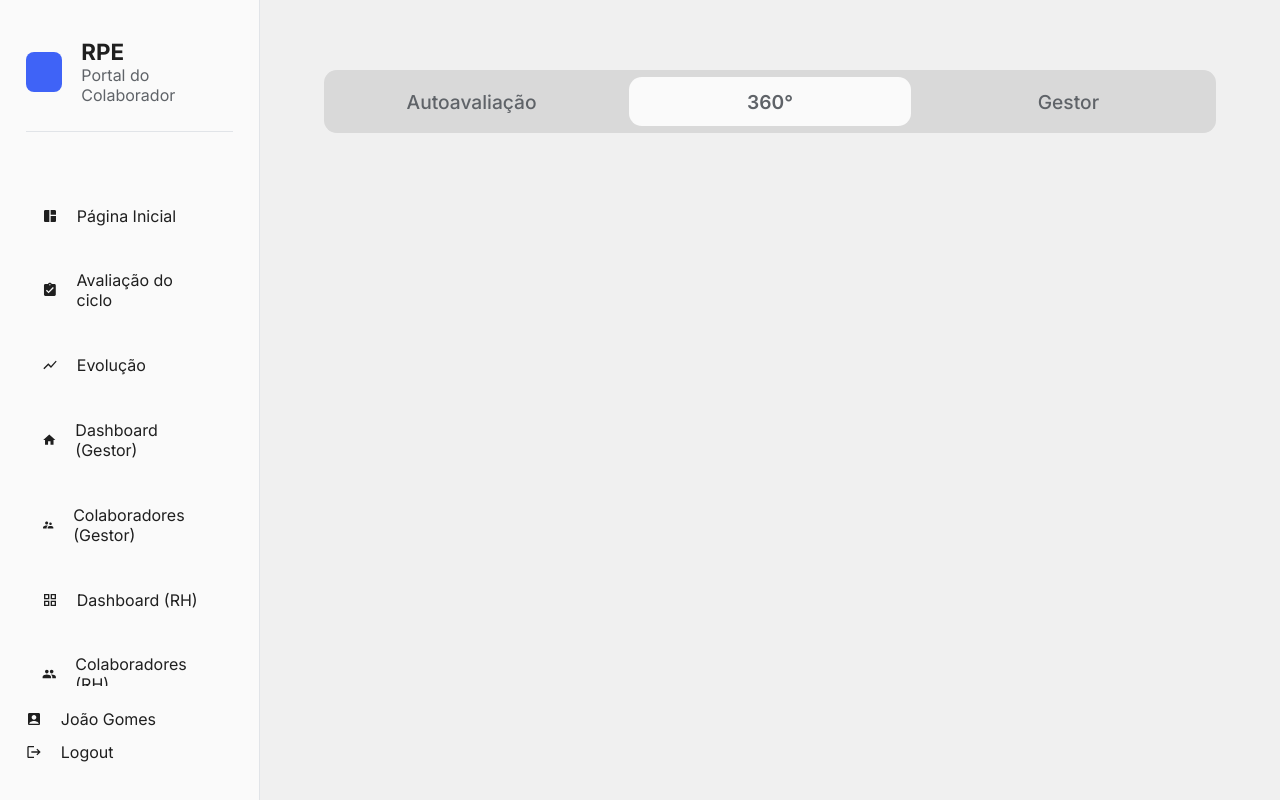
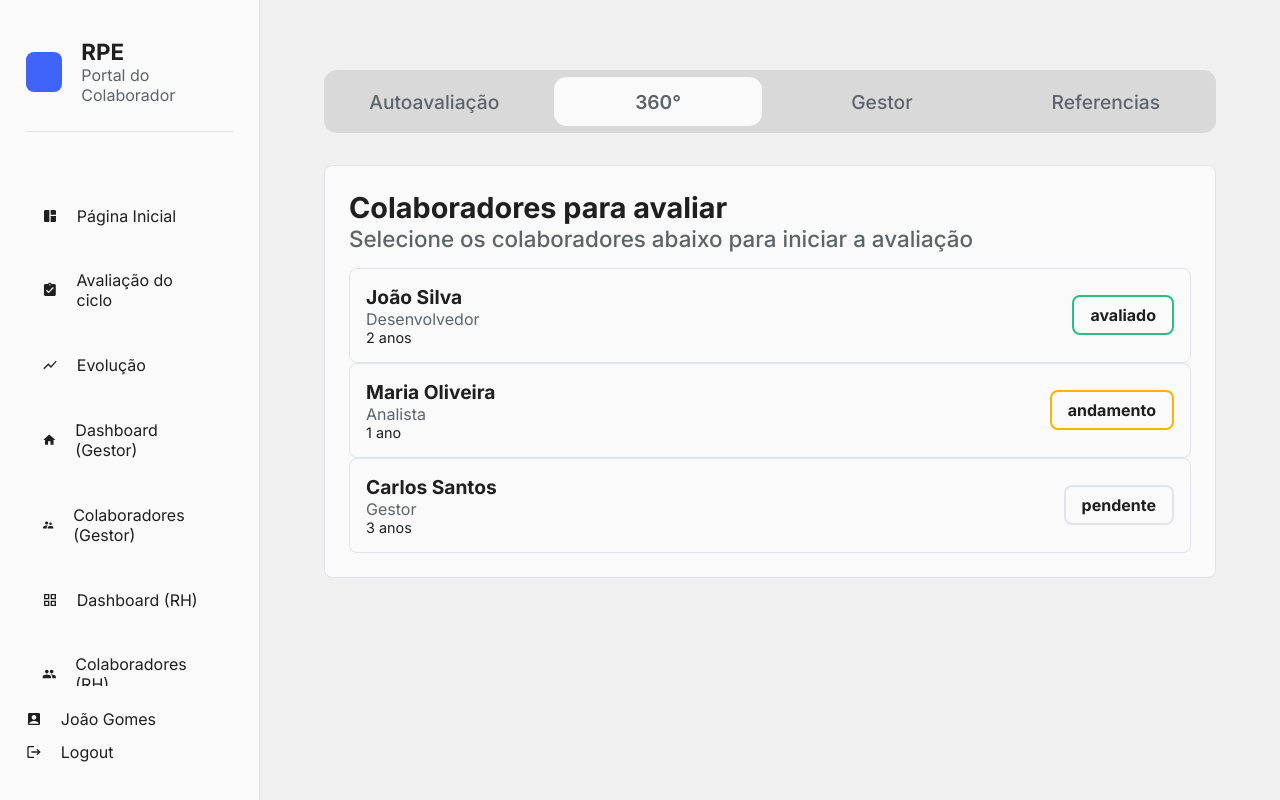
Before and after one commit to Baroes-da-APIzadinha/RPE-Frontend, a React (Vite) app: page /colaborador/evaluation in a window 1280 px wide. Both pictures are taken after a click on the button "360°". Built offline with nearby package versions, Linux system fonts and the light colour scheme.

Commit message:
feat: começando a avaliação 360 e criando os componentes TableBase e TableRowBox

```diff
--- /dev/null
+++ b/src/components/TableBase/index.tsx
@@ -0,0 +1,20 @@
+import React from "react";
+import * as S from "./styles.ts";
+
+export interface TableProps {
+  children: React.ReactNode;
+  title: String;
+  subtitle?: String;
+}
+
+export const TableBase: React.FC<TableProps> = ({
+  children,
+  title,
+  subtitle,
+}) => (
+  <S.StyledTableBase>
+    <S.StyledTableTitle>{title}</S.StyledTableTitle>
+    {subtitle && <S.StyledTableSubtitle>{subtitle}</S.StyledTableSubtitle>}
+    {children}
+  </S.StyledTableBase>
+);
--- /dev/null
+++ b/src/components/TableBase/styles.ts
@@ -0,0 +1,25 @@
+import styled from "styled-components";
+
+export const StyledTableBase = styled.div`
+  display: flex;
+  flex-direction: column;
+  gap: 0;
+  margin: 1.5rem 0;
+  padding: 1.5rem;
+  border-radius: 0.5rem;
+  border: 1px solid ${({ theme }) => theme.colors.border};
+  width: 100%;
+  background: ${({ theme }) => theme.colors.surface.default};
+`;
+
+export const StyledTableTitle = styled.div`
+  font-size: ${({ theme }) => theme.font.sizes.xlarge};
+  font-weight: ${({ theme }) => theme.font.bold};
+  color: ${({ theme }) => theme.colors.text.primary};
+`;
+export const StyledTableSubtitle = styled.div`
+  font-size: ${({ theme }) => theme.font.sizes.medium};
+  font-weight: ${({ theme }) => theme.font.medium};
+  color: ${({ theme }) => theme.colors.text.secondary};
+  margin-bottom: 1rem;
+`;
--- /dev/null
+++ b/src/components/TableRowBox/index.tsx
@@ -0,0 +1,31 @@
+import React from "react";
+import * as S from "./styles.ts";
+
+interface TableRowBoxProps {
+  name: string;
+  role: string;
+  workTime: string;
+  status: "avaliado" | "andamento" | "pendente";
+}
+
+const TableRowBox: React.FC<TableRowBoxProps> = ({
+  name,
+  role,
+  workTime,
+  status,
+}) => {
+  return (
+    <S.Container>
+      <S.InfoContainer>
+        <S.Name>{name}</S.Name>
+        <S.Role>{role}</S.Role>
+        <S.WorkTime>{workTime}</S.WorkTime>
+      </S.InfoContainer>
+      <S.StatusContainer $status={status}>
+        <S.Status>{status}</S.Status>
+      </S.StatusContainer>
+    </S.Container>
+  );
+};
+
+export default TableRowBox;
--- /dev/null
+++ b/src/components/TableRowBox/styles.ts
@@ -0,0 +1,55 @@
+import styled from 'styled-components';
+
+export const Container = styled.div`
+  display: flex;
+  justify-content: space-between;
+  align-items: center;
+  padding: 1rem;
+  border: 1px solid ${({ theme }) => theme.colors.border};
+  border-radius: 0.5rem;
+  background-color: ${({ theme }) => theme.colors.surface.default};
+  width: 100%;
+`;
+
+export const InfoContainer = styled.div`
+  display: flex;
+  flex-direction: column;
+  align-items: flex-start;
+`;
+
+export const Name = styled.span`
+  font-weight: bold;
+  font-size: 1.2rem;
+  color: ${({ theme }) => theme.colors.text.primary};
+`;
+
+export const Role = styled.span`
+  font-size: 1rem;
+  color: ${({ theme }) => theme.colors.text.secondary};
+`;
+
+export const WorkTime = styled.span`
+  font-size: 0.9rem;
+  color: ${({ theme }) => theme.colors.text.primary};
+`;
+
+export const StatusContainer = styled.div<{ $status: 'avaliado' | 'andamento' | 'pendente' }>`
+  border: 2px solid
+    ${({ $status, theme }) =>
+      $status === 'avaliado'
+        ? theme.colors.success.default
+        : $status === 'andamento'
+        ? theme.colors.warning
+        : theme.colors.border};
+  border-radius: 0.5rem;
+  padding: 0.5rem 1rem;
+  display: flex;
+  align-items: center;
+  justify-content: center;
+`;
+
+export const Status = styled.span`
+  font-size: 1rem;
+  font-weight: bold;
+  color: ${({ theme }) => theme.colors.text.primary};
+`;
--- /dev/null
+++ b/src/pages/colaborador/evaluation/360Evaluation/360Table.tsx
@@ -0,0 +1,27 @@
+import React from 'react';
+import {TableBase} from '../../../../components/TableBase';
+import TableRowBox from '../../../../components/TableRowBox';
+
+const mockData = [
+  { id: 1, name: 'João Silva', role: 'Desenvolvedor', workTime: '2 anos', status: 'avaliado' as 'avaliado' },
+  { id: 2, name: 'Maria Oliveira', role: 'Analista', workTime: '1 ano', status: 'andamento' as 'andamento' },
+  { id: 3, name: 'Carlos Santos', role: 'Gestor', workTime: '3 anos', status: 'pendente' as 'pendente' },
+];
+
+const Table360: React.FC = () => {
+  return (
+    <TableBase title='Colaboradores para avaliar' subtitle='Selecione os colaboradores abaixo para iniciar a avaliação'>
+      {mockData.map((colaborador) => (
+        <TableRowBox
+          key={colaborador.id}
+          name={colaborador.name}
+          role={colaborador.role}
+          workTime={colaborador.workTime}
+          status={colaborador.status}
+        />
+      ))}
+    </TableBase>
+  );
+};
+
+export default Table360;
--- a/src/pages/colaborador/evaluation/base.tsx
+++ b/src/pages/colaborador/evaluation/base.tsx
@@ -3,11 +3,12 @@ import * as S from "./styles";
 import { Sidebar } from "@/components/Sidebar";
 import { ToggleBar } from "@/components/ToggleBar";
 import AutoEvaluationForm from "./autoevaluation/AutoEvaluationForm";
-
+import Table360 from "./360Evaluation/360Table";
 const toggleItems = [
   { value: "auto", label: "Autoavaliação" },
   { value: "360", label: "360°" },
   { value: "gestor", label: "Gestor" },
+  { value: "Refer", label: "Referencias" },
 ];
 
 export function EvaluationBasePage() {
@@ -23,6 +24,7 @@ export function EvaluationBasePage() {
       <S.Main>
         <ToggleBar items={toggleItems} value={selected} onChange={setSelected} />
         {selected === "auto" && <AutoEvaluationForm />}
+        {selected === "360" && <Table360 />}
         {/* Adicione outros formulários para gestor/360 aqui */}
       </S.Main>
     </S.Wrapper>
--- a/src/styles/theme.ts
+++ b/src/styles/theme.ts
@@ -87,6 +87,10 @@ export default {
       text: "#1C3D7C"
     },
 
+    warning: "#FFB200",
+
+    tertiary: "#A0A0A0", // Adicionando cor para texto terciário
+
     chart: {
       blue: "#3B82F6",
       purple: "#8B5CF6",
```
Also changed, not shown: src/pages/colaborador/evaluation/360Evaluation/360Form.tsx (added), src/pages/colaborador/evaluation/360Evaluation/styles.ts (added).
